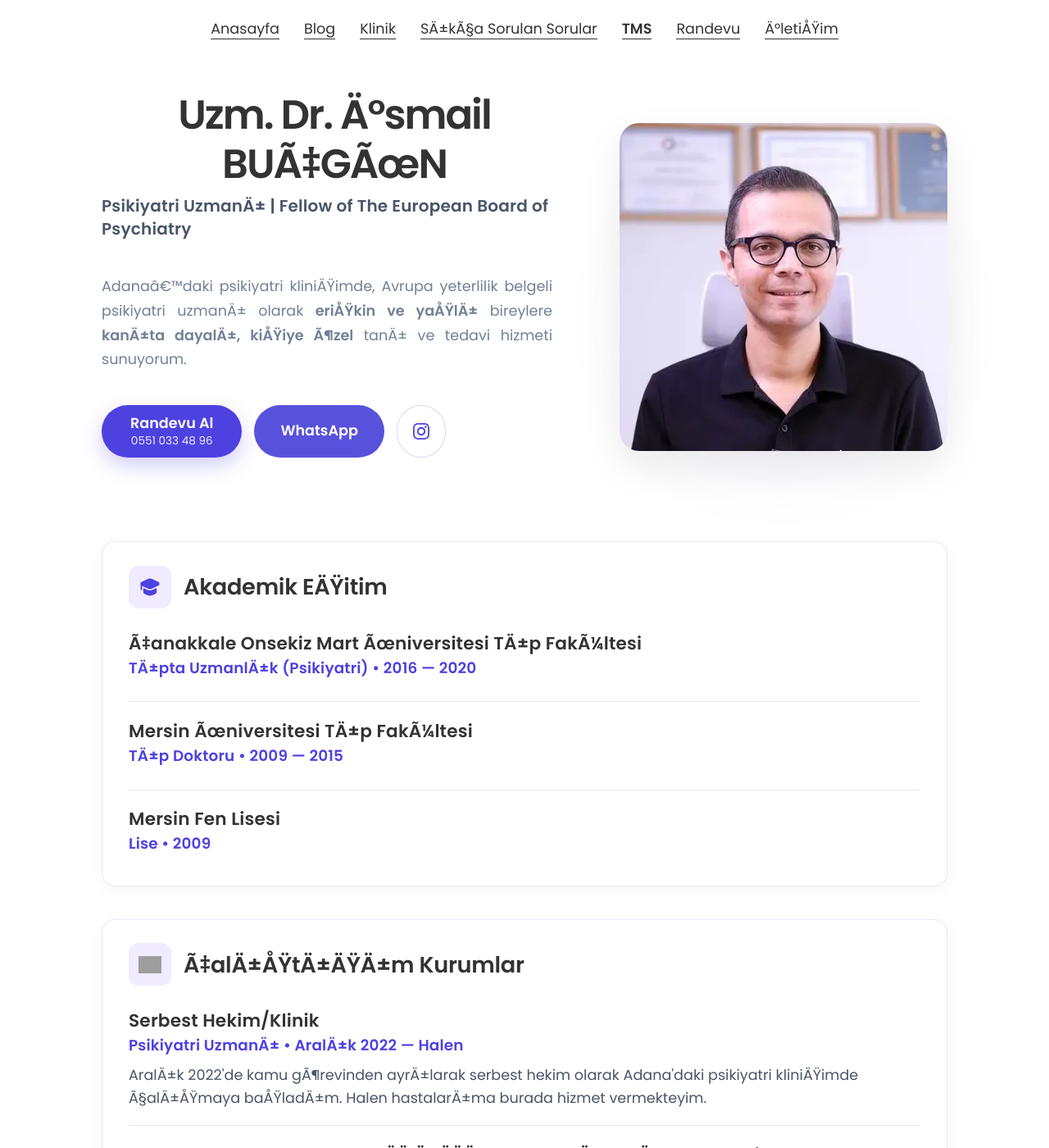
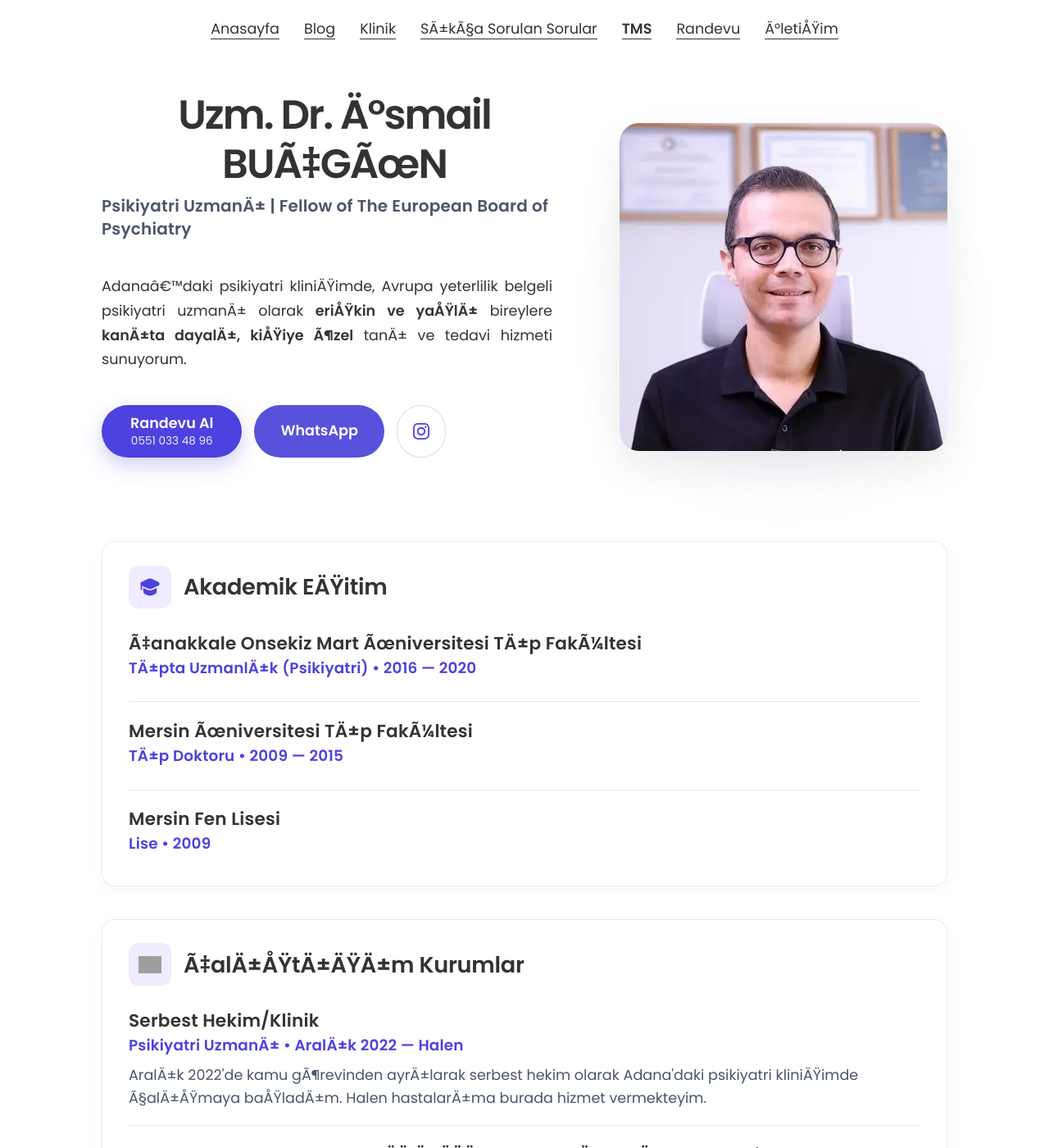
Before and after one commit to ibucgun/ibucgun.github.io, a Jekyll site: the page built from index.html, in a window 1280 px wide and 1400 px high. Shown: the whole window at 82% size. Built offline with Jekyll 4.4.1, drawn with Linux system fonts in a browser that asks for light colours; grey boxes are pictures that could not be loaded.

Commit message:
Update _resume.scss

```diff
--- a/_sass/_resume.scss
+++ b/_sass/_resume.scss
@@ -632,7 +632,7 @@
       @include sans_regular;
       font-size: 1.1rem;
       line-height: 1.7;
-      color: #718096;
+      color: $text_color;
       text-align: justify;
       margin-bottom: 2.5rem;
       max-width: 550px;
@@ -806,7 +806,7 @@
 
     .contact-intro {
       font-size: 1.1rem;
-      color: #718096;
+      color: $text_color;
       line-height: 1.6;
       margin-bottom: 2rem;
       strong { color: #4d41e0; }
```
